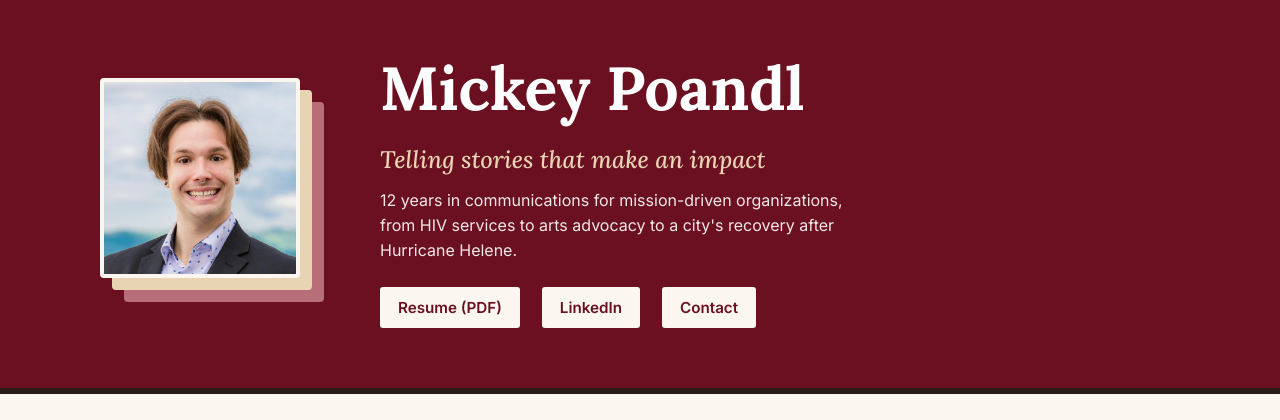
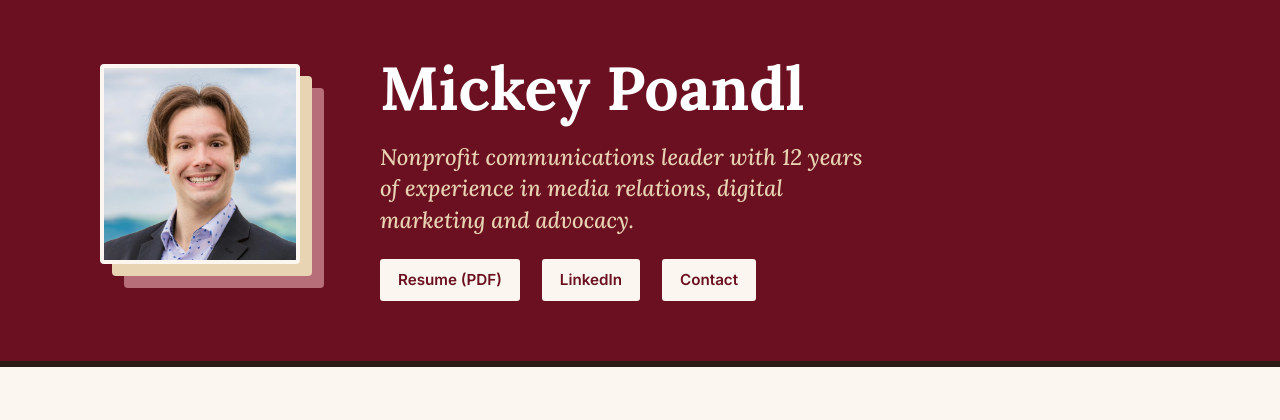
Before and after one commit to mpoandl-coder/portfolio, a plain HTML site: page index.html in a window 1280 px wide. Shown: the top 420 px of the page. Drawn offline with Linux system fonts and the light colour scheme.

Commit message:
New tagline
Co-Authored-By: Claude Opus 5.5 <noreply@anthropic.com>
Claude-Session: https://claude.ai/code/session_01A33Rns2K1LmYtUQLVL4gwL

```diff
--- a/index.html
+++ b/index.html
@@ -82,7 +82,7 @@
   .id { flex: 1 1 420px; min-width: 0; }
   .id h1 { font-size: clamp(2.6rem, 6vw, 3.8rem); color: #fff; }
   .id .pronouns { font-family: var(--display); color: var(--band-muted); font-size: 1.05rem; margin-top: 6px; }
-  .id .tag { font-family: var(--display); font-style: italic; font-size: clamp(1.2rem, 2.6vw, 1.5rem); color: var(--band-muted); margin-top: 16px; }
+  .id .tag { font-family: var(--display); font-style: italic; font-size: clamp(1.15rem, 2.4vw, 1.4rem); color: var(--band-muted); margin-top: 16px; max-width: 36ch; line-height: 1.4; }
   .id .sub { margin-top: 10px; color: #fff; opacity: .9; max-width: 46ch; font-size: 1rem; }
   .id .links { display: flex; flex-wrap: wrap; align-items: center; gap: 10px 22px; margin-top: 24px; font-size: 0.95rem; }
   .id .links a { color: #fff; text-decoration-color: var(--rose); }
@@ -199,8 +199,7 @@
     </div>
     <div class="id">
       <h1>Mickey Poandl</h1>
-      <p class="tag">Telling stories that make an impact</p>
-      <p class="sub">12 years in communications for mission-driven organizations, from HIV services to arts advocacy to a city's recovery after Hurricane Helene.</p>
+      <p class="tag">Nonprofit communications leader with 12 years of experience in media relations, digital marketing and advocacy.</p>
       <div class="links">
         <a class="btn" href="assets/Mickey_Poandl_Resume.pdf">Resume (PDF)</a>
         <a class="btn" href="https://www.linkedin.com/in/mickey-poandl">LinkedIn</a>
```
